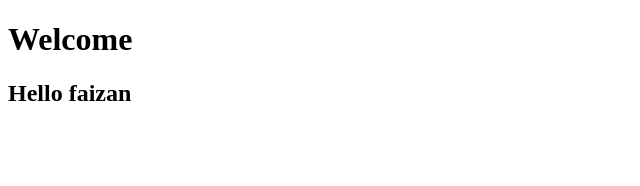
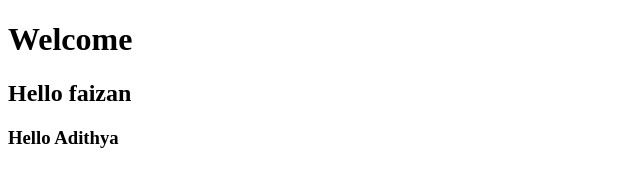
Before and after one commit to faizanAhmed860/Flavorithm, a plain HTML site: page index.html in a window 1280 px wide. Shown: the whole page, without its empty margins (0-640 px from the left). Drawn offline with Linux system fonts and the light colour scheme.

Commit message:
version3

```diff
--- a/index.html
+++ b/index.html
@@ -8,5 +8,6 @@
 <body>
     <h1>Welcome</h1>
     <h2>Hello faizan</h2>
+    <h3>Hello Adithya</h3>
 </body>
 </html>
```
